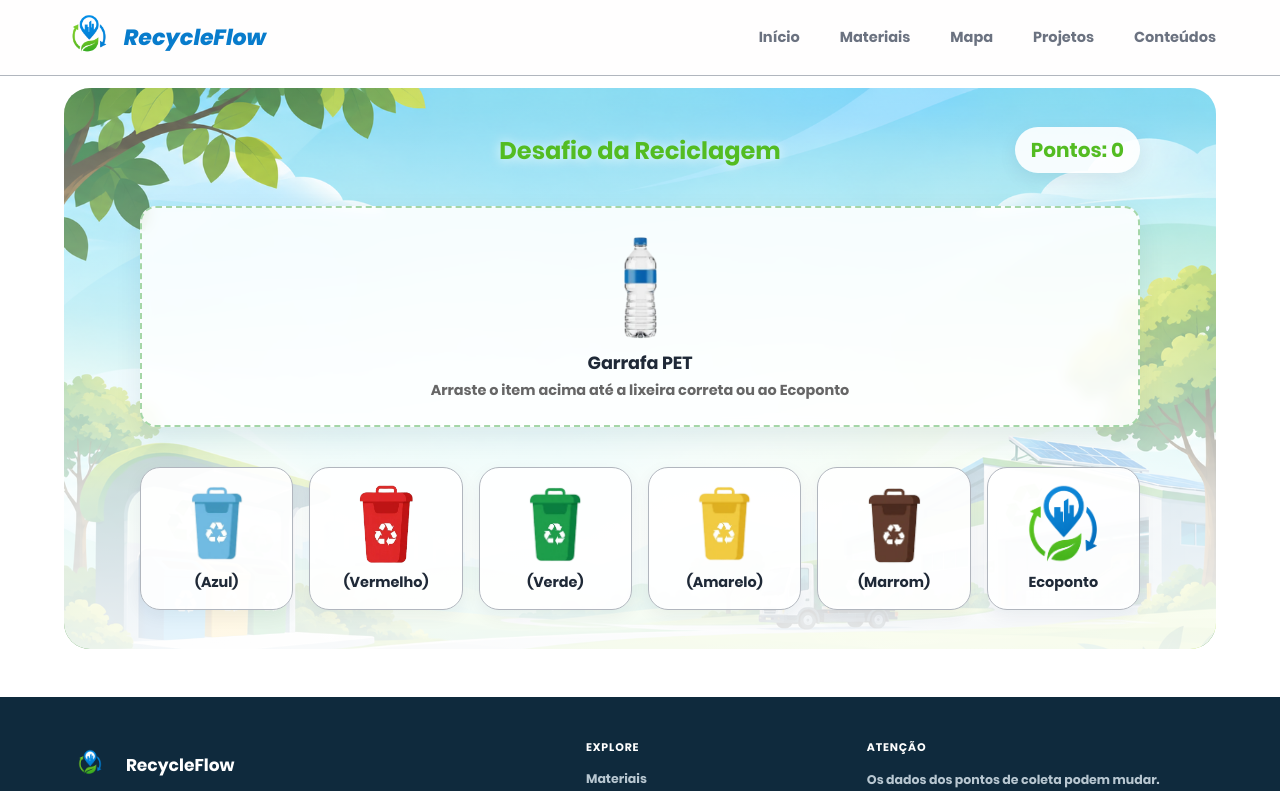
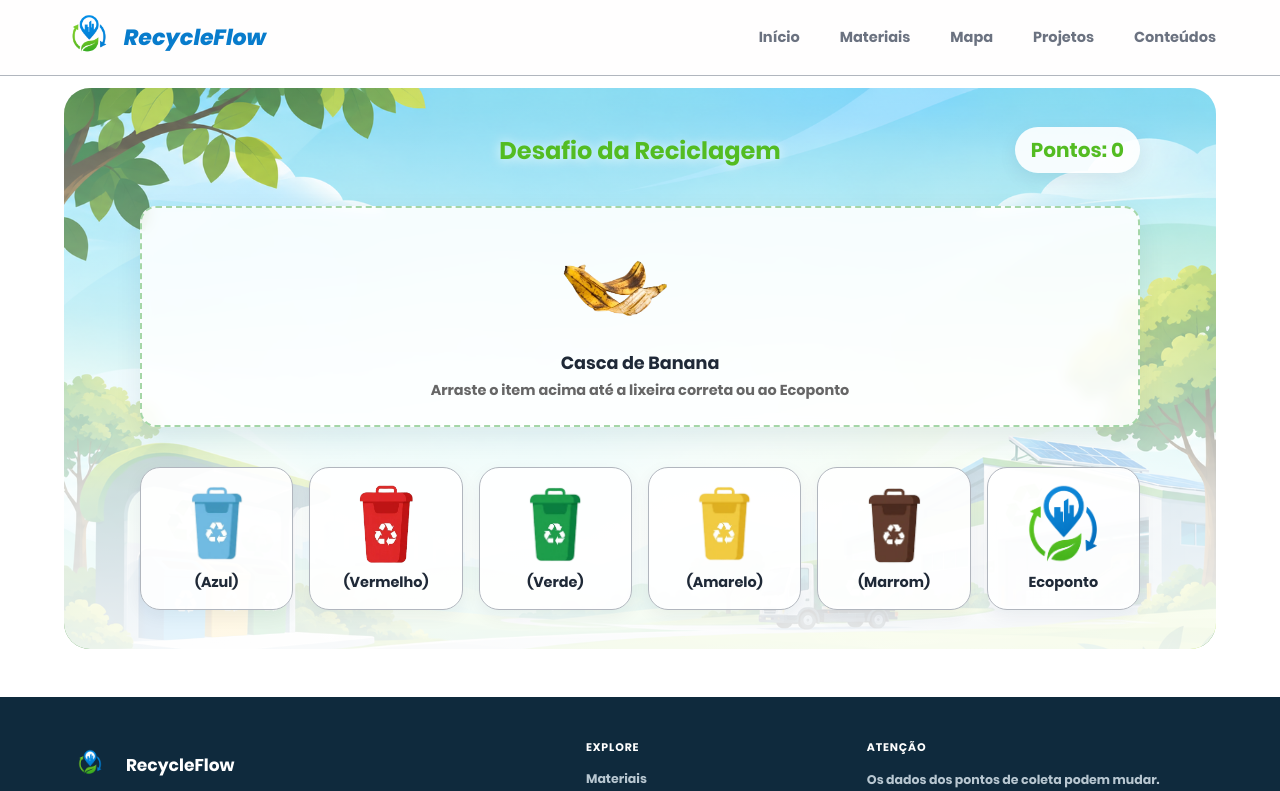
Before and after one commit to ogustavofriasx/recycleflow, a React (Vite) app in the folder frontend/: page /jogo in a window 1280 px wide. Shown: the top 791 px of the page. Built offline with nearby package versions, Linux system fonts and the light colour scheme; no server answers.

Commit message:
aleatorizando a ordem dos materiais do game

```diff
--- a/frontend/src/pages/Game.jsx
+++ b/frontend/src/pages/Game.jsx
@@ -3,17 +3,31 @@ import { useNavigate } from 'react-router-dom';
 import { DESTINOS, MATERIAIS } from '../data/game.js';
 import styles from './GamePage.module.css';
 
+// Embaralha uma copia do array sem alterar o original
+function embaralharArray(lista) {
+  const copia = [...lista];
+  for (let i = copia.length - 1; i > 0; i--) {
+    const j = Math.floor(Math.random() * (i + 1));
+    [copia[i], copia[j]] = [copia[j], copia[i]];
+  }
+  return copia;
+}
+
 export default function GamePage() {
+  const [materiaisRodada, setMateriaisRodada] = useState(() =>
+    embaralharArray(MATERIAIS)
+  );
   const [indiceAtual, setIndiceAtual] = useState(0);
   const [pontos, setPontos] = useState(0);
   const [feedback, setFeedback] = useState(null);
   const navigate = useNavigate();
 
-  const materialAtual = MATERIAIS[indiceAtual];
-  const jogoFinalizado = indiceAtual >= MATERIAIS.length;
+  const materialAtual = materiaisRodada[indiceAtual];
+  const jogoFinalizado = indiceAtual >= materiaisRodada.length;
 
-  // arrasta guardando o ID do destino esperado
+  // Arrasta guardando o ID do material
   const handleDragStart = (e) => {
+    if (!materialAtual) return;
     e.dataTransfer.setData('text/plain', materialAtual.id);
   };
 
@@ -22,10 +36,10 @@ export default function GamePage() {
     e.preventDefault();
   };
 
-  // Quando o usuário solta a imaagem
+  // Quando o usuário solta a imagem
   const handleDrop = (e, destinoId) => {
     e.preventDefault();
-    if (!materialAtual) return;
+    if (!materialAtual || feedback) return;
 
     const acertou = materialAtual.destinoCorreto === destinoId;
 
@@ -44,7 +58,7 @@ export default function GamePage() {
       });
     }
 
-    // Avança para o próximo material após 2.5 segundos
+    // Avança para o próximo materiaal depois de 2.5 segundos
     setTimeout(() => {
       setFeedback(null);
       setIndiceAtual((prev) => prev + 1);
@@ -52,6 +66,7 @@ export default function GamePage() {
   };
 
   const reiniciarJogo = () => {
+    setMateriaisRodada(embaralharArray(MATERIAIS));
     setIndiceAtual(0);
     setPontos(0);
     setFeedback(null);
@@ -59,7 +74,11 @@ export default function GamePage() {
 
   return (
     <section className={styles.stage}>
-      <img src="/assets/fundo_jogo_pagina.png" alt="" className={styles.stageBg} />
+      <img
+        src="/assets/fundo_jogo_pagina.png"
+        alt=""
+        className={styles.stageBg}
+      />
       <div className={styles.container}>
         <div className={styles.header}>
           <h1>Desafio da Reciclagem</h1>
```
Lines whose indentation alone changed are shown as unchanged.
